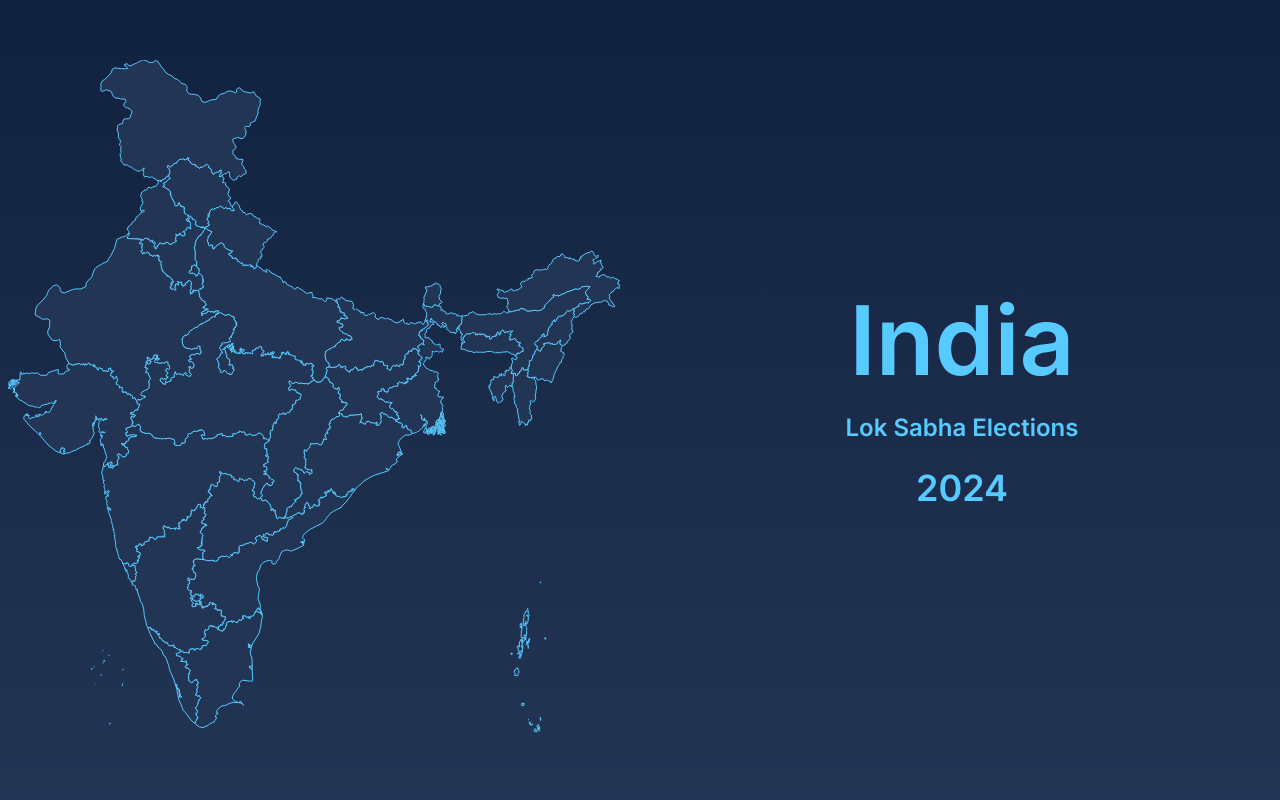
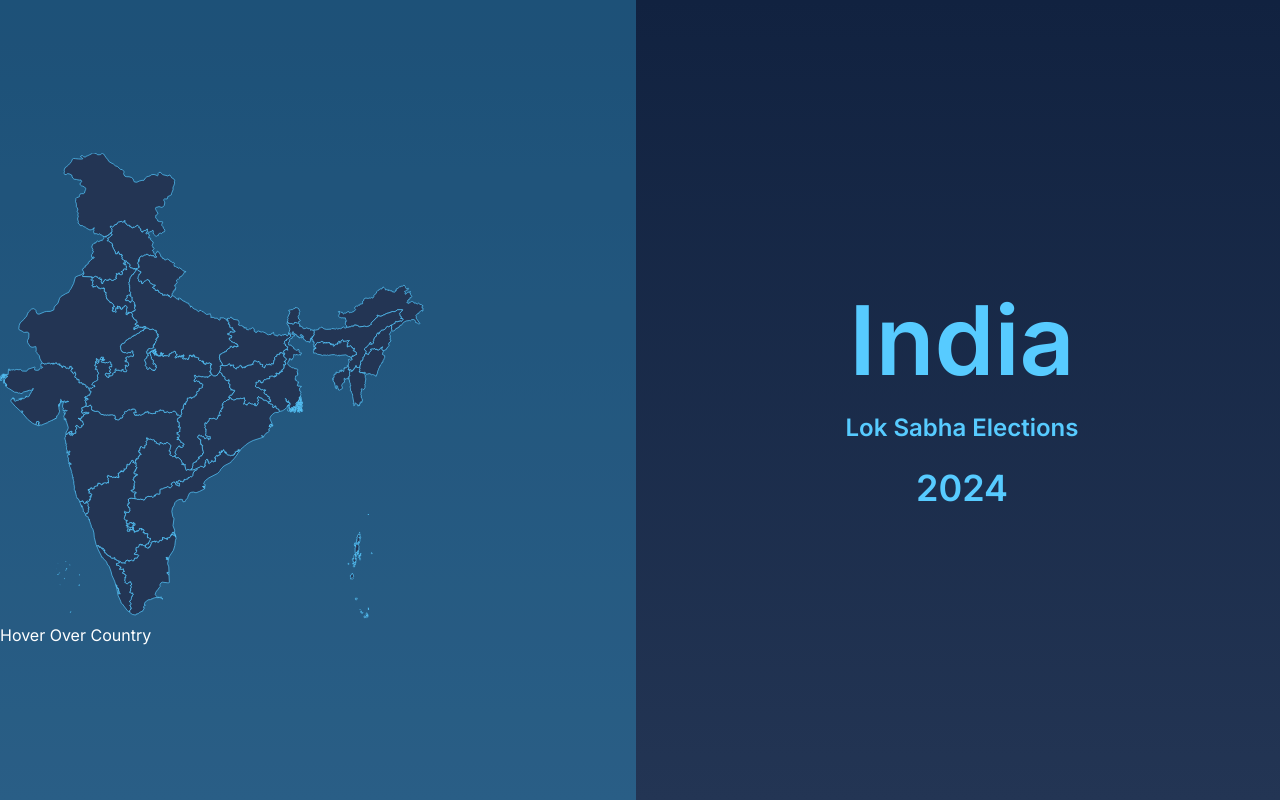
Before and after one commit to Hsbharath/netas, a Next.js app: page /1 in a window 1280 px wide. Built offline with nearby package versions, Linux system fonts and the light colour scheme.

Commit message:
Maps Updated

```diff
--- a/src/app/[country]/[state]/page.js
+++ b/src/app/[country]/[state]/page.js
@@ -1,11 +1,29 @@
 import StateMap from '@/ui/state';
 export default function Page() {
   return (
-    <div className='w-full md:h-screen flex flex-col md:flex-row items-center justify-center'>
-      <div className='w-full md:w-1/2 md:h-full flex items-center justify-center'>
-        <StateMap />
+    <div className='w-full md:h-screen flex flex-col md:flex-row items-center justify-center gap-2 overflow-hidden'>
+      <div className='w-full md:w-1/2 md:h-full flex items-center justify-center bg-red-400'>
+        <div>
+          <StateMap />
+        </div>
       </div>
-      <div className='w-full md:w-1/2 md:h-full flex items-center justify-center mx-auto'></div>
+      <div className='w-full md:w-1/2 md:h-full flex items-center justify-center mx-auto bg-white'></div>
     </div>
+    // <div className='w-full md:h-screen flex flex-col md:flex-row items-center justify-center gap-2 overflow-hidden'>
+    //   <div className='w-full md:w-1/2 md:h-full flex items-center justify-center mx-auto bg-yellow-400'>
+    //     <div>
+    //       <Country />
+    //     </div>
+    //   </div>
+    //   <div className='w-full md:w-1/2 md:h-full flex items-center justify-center mx-auto'>
+    //     <hgroup className='flex flex-col items-center justify-center space-y-6'>
+    //       <h4 className='text-2xl md:text-8xl font-semibold'>India</h4>
+    //       <p className='text-xl md:text-2xl font-semibold'>
+    //         Lok Sabha Elections
+    //       </p>
+    //       <h4 className='text-2xl md:text-4xl font-semibold'>2024</h4>
+    //     </hgroup>
+    //   </div>
+    // </div>
   );
 }
--- a/src/app/[country]/page.js
+++ b/src/app/[country]/page.js
@@ -1,10 +1,19 @@
+// Import the Country component from the correct path
 import Country from '@/ui/country';
+
+// Define the Page component
 export default function Page() {
   return (
-    <div className='w-full h-screen flex flex-col md:flex-row items-center justify-center gap-2'>
-      <div className='w-full md:w-1/2 md:h-full flex items-center justify-center mx-auto'>
-        <Country />
+    <div className='w-full md:h-screen flex flex-col md:flex-row items-center justify-center gap-2 overflow-hidden'>
+      {/* Left Section */}
+      <div className='w-full md:w-1/2 md:h-full flex items-center justify-center mx-auto bg-sky-400/30'>
+        <div className='w-full h-full'>
+          {/* Render the Country component */}
+          <Country />
+        </div>
       </div>
+
+      {/* Right Section */}
       <div className='w-full md:w-1/2 md:h-full flex items-center justify-center mx-auto'>
         <hgroup className='flex flex-col items-center justify-center space-y-6'>
           <h4 className='text-2xl md:text-8xl font-semibold'>India</h4>
--- a/src/app/page.js
+++ b/src/app/page.js
@@ -2,7 +2,7 @@ import Link from 'next/link';
 
 export default function Home() {
   return (
-    <main className='flex h-screen flex-col items-center justify-between p-24'>
+    <main className='flex h-screen flex-col items-center justify-between p-24 overflow-hidden'>
       <Link href='/india'>India</Link>
     </main>
   );
--- a/src/ui/country.jsx
+++ b/src/ui/country.jsx
@@ -8,7 +8,7 @@ const Country = () => {
     const params = useParams();
 
     return (
-        <div className='w-full h-full flex items-center justify-center p-3 md:p-12'>
+        <div className='w-full h-full flex items-center justify-center p-3 md:p-12 bg-red-500'>
             <MapBox level={'country'} />
         </div>
     )
--- a/src/ui/map.jsx
+++ b/src/ui/map.jsx
@@ -77,11 +77,11 @@ const MapBox = ({level}) => {
     }
 
     return (
-        <div className='w-[300px] h-[500px] md:w-[500px] md:[h-650px] lg:w-[600px] lg:h-[900px] xl:w-[650px] xl:h-[950px] bg-red-500'>
-        <div className='w-full h-[90%]'>
+        <div className='w-full h-full flex flex-col items-center justify-center gap-8 overflow-hidden'>
+            <div className='w-full h-[calc(100vh - 100px)]'>
                 {
                     mapData &&
-                <svg viewBox={`0 0 ${width} ${height}`} style={{width: `${width}`, height: `${height}`}}>
+                    <svg style={{position: 'relative', width: '429px'}} viewBox={`0 0 ${width} ${height}`} preserveAspectRatio='xMinYMin meet'>
                         {
                             Object.entries(mapData).map(([id, path]) => (
                                 <g key={id}>
@@ -100,8 +100,10 @@ const MapBox = ({level}) => {
                     </svg>
                 }
             </div>
-        {/* {tooltip.visible && <Tooltip x={tooltip.x} y={tooltip.y} text={tooltip.text} /> } */}
-        <Tooltip x={tooltip.x} y={tooltip.y} text={tooltip.text}/>
+            <div className='w-full h-[100px] bg-green-200'>
+                {tooltip.visible && <Tooltip x={tooltip.x} y={tooltip.y} text={tooltip.text} /> }
+                {!tooltip.visible && <Tooltip x={tooltip.x} y={tooltip.y} text={`Hover Over ${level}`} /> }
+            </div>
         </div>
 
     )
--- a/src/ui/tooltip.jsx
+++ b/src/ui/tooltip.jsx
@@ -3,9 +3,9 @@ import React from 'react';
 import StatesById from '@/lib/state-by-id';
 const Tooltip = ({ x, y, text }) => {
   return (
-    <text x={x} y={y} fontSize="14" fill="#FFFFFF" style={{ color: 'white', display: 'block' }}>
+    <div className="w-full h-full flex items-center justify-center" x={x} y={y} fontSize="14" fill="#FFFFFF" style={{ color: 'white', display: 'block', textTransform: 'capitalize' }}>
         {text}
-    </text>
+    </div>
   );
 };
 
```
Also changed, not shown: src/lib/countries/country/states/andhra-pradesh.js, src/lib/countries/country/states/karnataka.js, src/lib/countries/country/states/kerala.js. Lines whose indentation alone changed are shown as unchanged.
